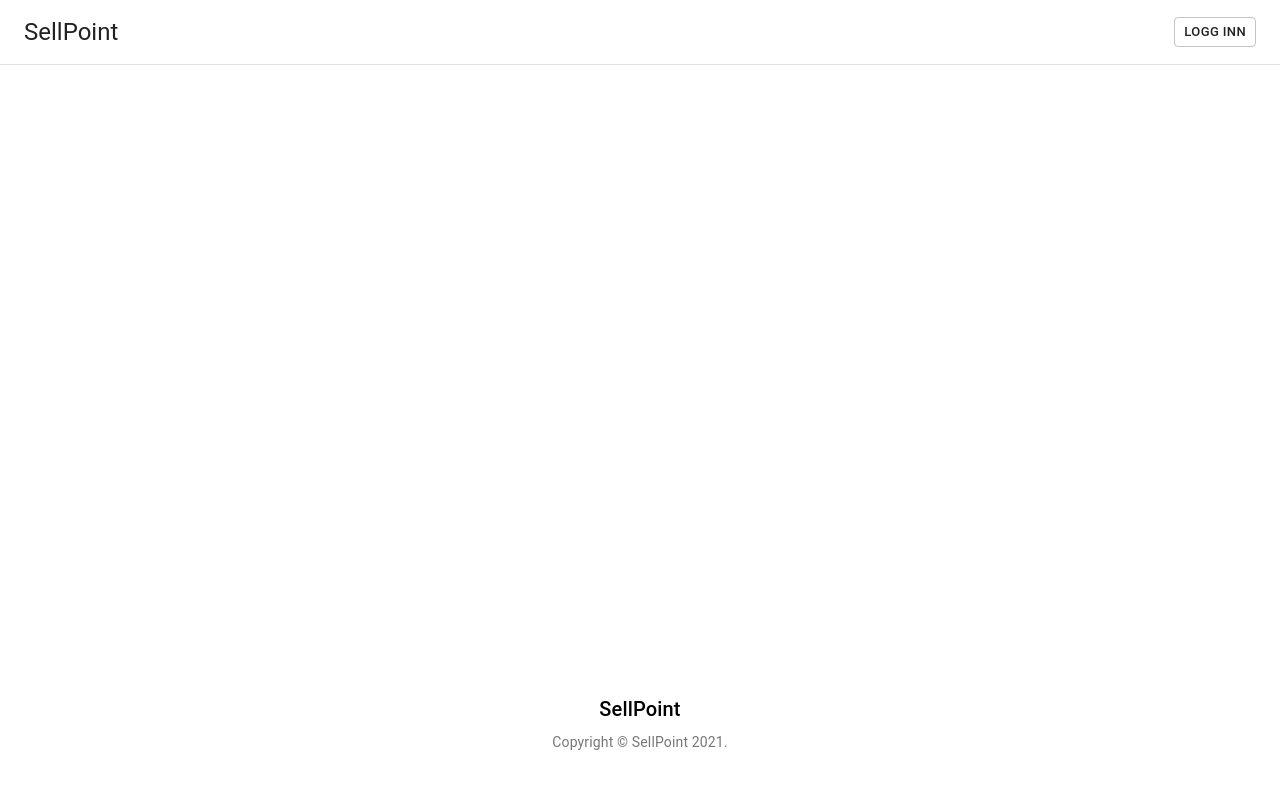
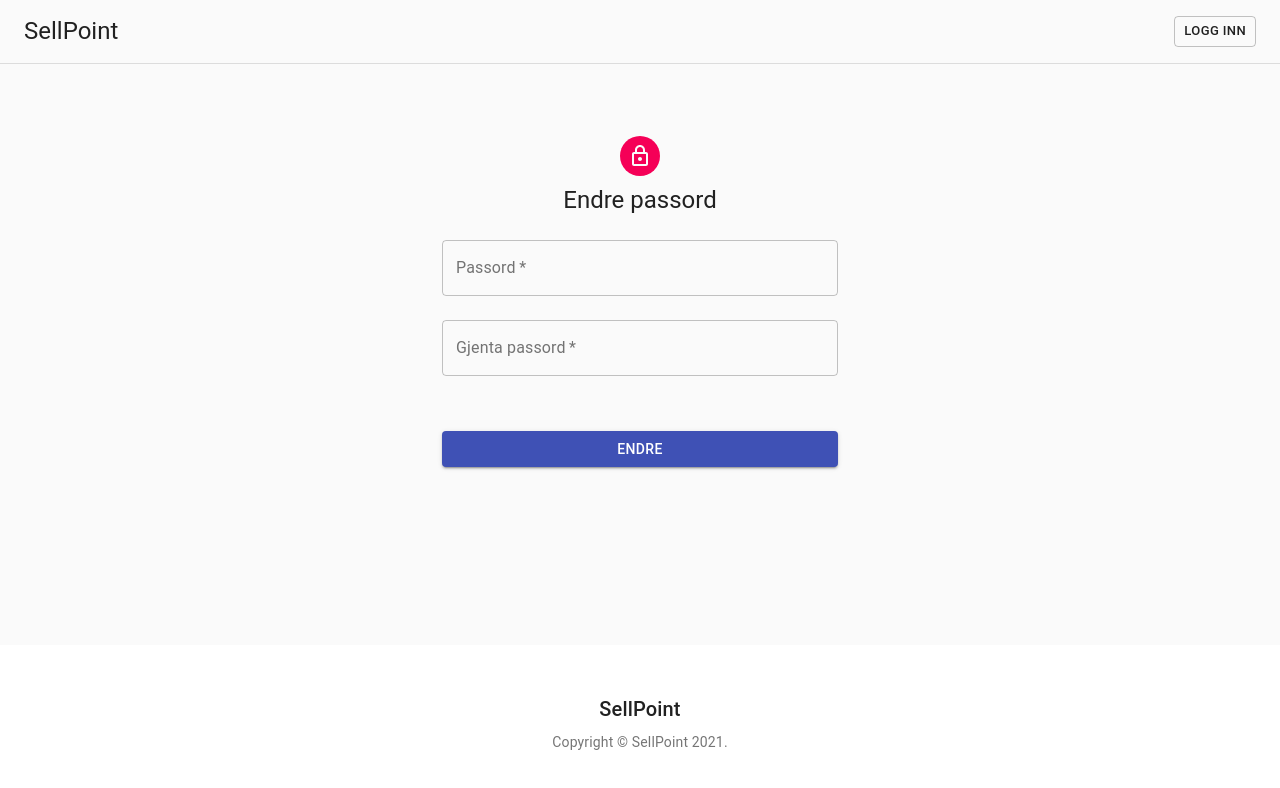
Before and after one commit to haakonnese/TDT4140-Programvareutvikling, a React (Create React App) app in the folder frontend/: page /passordredigering in a window 1280 px wide. Shown: the top 788 px of the page. Built offline with nearby package versions, Linux system fonts and the light colour scheme.

Commit message:
endre passord, bruker- og annonse-info #14

```diff
--- a/frontend/src/App.js
+++ b/frontend/src/App.js
@@ -12,6 +12,7 @@ import UserAds from "./user/UserInfo/UserAds";
 import UserProfile from "./user/UserInfo/UserProfile";
 import EditUser from "./user/UserInfo/EditUser";
 import EditAd from "./user/UserInfo/EditAd";
+import EditPassword from "./user/UserInfo/EditPassword";
 
 function App() {
   const [loggedIn, setLoggedIn] = useState(
@@ -70,6 +71,11 @@ function App() {
             path="/profilredigering"
             render={() => <EditUser loggedIn={loggedIn} />}
           />
+          <Route
+            exact
+            path="/passordredigering"
+            render={() => <EditPassword loggedIn={loggedIn} />}
+          />
           <Route exact path="/endreannonse/:id" component={EditAd} />
           <Route exact path="/" component={Products}></Route>
           <Route exact path="/products/:id" component={ProductInfo} />
--- a/frontend/src/service/FetchData.js
+++ b/frontend/src/service/FetchData.js
@@ -72,24 +72,24 @@ export function PostData(
 //   });
 // }
 
-// export function GetUserData(type) {
-//   // fetches data from the given endpoint and returns the promise (responseJson)
-//   return new Promise((resolve, reject) => {
-//     const headers = {
-//       Accept: "application/json",
-//     };
-//     if (localStorage.getItem("token") != null) {
-//       headers.Authorization = "Token " + localStorage.getItem("token");
-//     }
-//     fetch(BASE_URL + type, {
-//       method: "GET",
-//       headers: headers,
-//     })
-//       .then((response) => response.json())
-//       .then((responseJson) => resolve(responseJson))
-//       .catch((error) => reject(error));
-//   });
-// }
+export function GetUserData(type) {
+  // fetches data from the given endpoint and returns the promise (responseJson)
+  return new Promise((resolve, reject) => {
+    const headers = {
+      Accept: "application/json",
+    };
+    if (localStorage.getItem("token") != null) {
+      headers.Authorization = "Token " + localStorage.getItem("token");
+    }
+    fetch(BASE_URL + type, {
+      method: "GET",
+      headers: headers,
+    })
+      .then((response) => response.json())
+      .then((responseJson) => resolve(responseJson))
+      .catch((error) => reject(error));
+  });
+}
 
 export function GetData(type, userData = null) {
   // fetches data from the given endpoint and returns the promise (responseJson)
--- /dev/null
+++ b/frontend/src/user/UserInfo/EditPassword.js
@@ -0,0 +1,117 @@
+import { React, useState } from "react";
+import { PostData } from "../../service/FetchData";
+import Avatar from "@material-ui/core/Avatar";
+import Button from "@material-ui/core/Button";
+import CssBaseline from "@material-ui/core/CssBaseline";
+// import Grid from "@material-ui/core/Grid";
+import TextField from "@material-ui/core/TextField";
+import LockOutlinedIcon from "@material-ui/icons/LockOutlined";
+import Typography from "@material-ui/core/Typography";
+import useStyles from "../../standardComponents/styles";
+import Container from "@material-ui/core/Container";
+import InputTextField from "../../standardComponents/InputTextField";
+import { useHistory } from "react-router-dom";
+import PropTypes from "prop-types";
+
+import { emailError, passwordError } from "../errorMessages";
+export default function Registation(props) {
+  // css for jsx
+  const classes = useStyles();
+  const history = useHistory();
+  const [details, setDetails] = useState({
+    user: { first_name: "", last_name: "", username: "", password: "" },
+    birth_year: "",
+    phone: "",
+    city: "",
+  });
+  // hooks
+  const [passwordCheck, setPasswordCheck] = useState("");
+  const [error, setError] = useState({ errorMessage: "", errorType: "" });
+  // check if logged in
+
+  // submit-button. What to do when someone tries to register
+  const handleSubmit = (e) => {
+    e.preventDefault();
+    // error-handeling
+    if (details.user.password !== passwordCheck) {
+      setError({ errorMessage: passwordError, errorType: "password" });
+    } else {
+      // send registration to database and then do something with the result
+      const method = "PUT";
+      PostData("user/register", details, "application/json", method)
+        .then((result) => {
+          // console.log(result);
+          if (result.token) {
+            localStorage.setItem("token", result.token);
+            history.push("/");
+          } else {
+            setError({ erorMessage: emailError, errorType: "email" });
+          }
+        })
+        .catch(() => {
+          setError({ erorMessage: emailError, errorType: "email" });
+        });
+    }
+  };
+
+  return (
+    <Container component="main" maxWidth="xs">
+      <CssBaseline />
+      <div className={classes.paper}>
+        <Avatar className={classes.avatar}>
+          <LockOutlinedIcon />
+        </Avatar>
+        <Typography component="h1" variant="h5">
+          Endre passord
+        </Typography>
+        <form className={classes.form} onSubmit={handleSubmit}>
+          <InputTextField
+            value="password"
+            user={true}
+            type="password"
+            id="password"
+            label="Passord"
+            errorMessage={error.errorMessage}
+            errorType={error.errorType}
+            autoComplete="off"
+            val={details.user.password}
+            details={details}
+            setDetails={setDetails}
+          />
+          <TextField
+            variant="outlined"
+            margin="normal"
+            required
+            fullWidth
+            value={passwordCheck}
+            type="password"
+            id="password2"
+            label="Gjenta passord"
+            error={error.errorMessage === passwordError}
+            helperText={
+              error.errorMessage === passwordError
+                ? error.errorMessage
+                : error.errorMessage === ""
+                ? " "
+                : false
+            }
+            onChange={(e) => setPasswordCheck(e.target.value)}
+          />
+          <Button
+            type="submit"
+            fullWidth
+            variant="contained"
+            color="primary"
+            className={classes.submit}
+          >
+            Endre
+          </Button>
+        </form>
+      </div>
+    </Container>
+  );
+}
+Registation.propTypes = {
+  changeLoggedIn: PropTypes.func,
+  loggedIn: PropTypes.bool,
+};
--- a/frontend/src/user/UserInfo/EditUser.js
+++ b/frontend/src/user/UserInfo/EditUser.js
@@ -1,50 +1,44 @@
 import { React, useState, useEffect } from "react";
-import { PostData, GetData } from "../../service/FetchData";
-import Avatar from "@material-ui/core/Avatar";
-import Button from "@material-ui/core/Button";
-import CssBaseline from "@material-ui/core/CssBaseline";
-// import Grid from "@material-ui/core/Grid";
-// import TextField from "@material-ui/core/TextField";
+import { GetUserData, PostData } from "../../service/FetchData";
+import PropTypes from "prop-types";
+import {
+  Avatar,
+  Button,
+  CssBaseline,
+  Typography,
+  Container,
+} from "@material-ui/core";
 import LockOutlinedIcon from "@material-ui/icons/LockOutlined";
-import Typography from "@material-ui/core/Typography";
+// import { Autocomplete } from "@material-ui/lab";
+// import PostAdd from "@material-ui/icons/PostAdd";
 import useStyles from "../../standardComponents/styles";
-import Container from "@material-ui/core/Container";
 import InputTextField from "../../standardComponents/InputTextField";
-import { /* Link, */ useHistory } from "react-router-dom";
-import PropTypes from "prop-types";
-
-import {
-  emailError,
-  // passwordError,
-  toYoungError,
-  toOldError,
-} from "../errorMessages";
+import { useHistory } from "react-router-dom";
+// import Registration from "../../user/Registration";
+// import { phoneError } from "./errorMessages";
+import { emailError, toYoungError, toOldError } from "../errorMessages";
 
 EditUser.propTypes = {
-  changeLoggedIn: PropTypes.func,
-  loggedIn: PropTypes.bool,
+  errorType: PropTypes.string,
 };
 
-export default function EditUser(props) {
-  // css for jsx
+export default function EditUser() {
   const classes = useStyles();
   const history = useHistory();
-  const { changeLoggedIn, loggedIn } = props;
   const [details, setDetails] = useState({
-    user: { first_name: "", last_name: "", username: "", password: "" },
+    user: { first_name: "", last_name: "" },
     birth_year: "",
     phone: "",
     city: "",
   });
-  // hooks
-  // const [passwordCheck, setPasswordCheck] = useState("");
+
   const [error, setError] = useState({ errorMessage: "", errorType: "" });
-  // gettng data
+
   useEffect(() => {
-    if (loggedIn) {
-      GetData("user/register", details)
+    GetUserData("user/user")
       .then((result) => {
-          if (result.token) {
+        console.log(result);
+        if (result) {
           setDetails(result);
         } else {
           console.log("Feil");
@@ -53,10 +47,8 @@ export default function EditUser(props) {
       .catch(() => {
         history.push("/404");
       });
-    }
   }, []);
 
-  // submit-button. What to do when someone tries to register
   const handleSubmit = (e) => {
     e.preventDefault();
     // error-handeling
@@ -64,16 +56,14 @@ export default function EditUser(props) {
       setError({ errorMessage: toOldError, errorType: "number" });
     } else if (parseInt(details.birth_year) > new Date().getFullYear() - 13) {
       setError({ errorMessage: toYoungError, errorType: "number" });
-      // } else if (details.user.password !== passwordCheck) {
-      // setError({ errorMessage: passwordError, errorType: "password" });
     } else {
       // send registration to database and then do something with the result
-      PostData("user/register", details)
+      const method = "PUT";
+      PostData("user/register", details, "application/json", method)
         .then((result) => {
           // console.log(result);
           if (result.token) {
             localStorage.setItem("token", result.token);
-            changeLoggedIn(true);
             history.push("/");
           } else {
             setError({ erorMessage: emailError, errorType: "email" });
@@ -93,7 +83,7 @@ export default function EditUser(props) {
           <LockOutlinedIcon />
         </Avatar>
         <Typography component="h1" variant="h5">
-          Rediger profil
+          Endre info
         </Typography>
         <form className={classes.form} onSubmit={handleSubmit}>
           <InputTextField
@@ -107,7 +97,6 @@ export default function EditUser(props) {
             details={details}
             setDetails={setDetails}
             autoFocus
-            on
           />
           <InputTextField
             value="last_name"
@@ -120,6 +109,20 @@ export default function EditUser(props) {
             details={details}
             setDetails={setDetails}
           />
+          {/* <InputTextField
+            value="username"
+            user={true}
+            type="email"
+            id="username"
+            label="E-post"
+            errorMessage={error.errorMessage}
+            errorType={error.errorType}
+            displayHelper={emailError}
+            autoComplete="email"
+            val={details.user.username}
+            details={details}
+            setDetails={setDetails}
+          /> */}
           <InputTextField
             value="phone"
             user={false}
@@ -163,15 +166,8 @@ export default function EditUser(props) {
             color="primary"
             className={classes.submit}
           >
-            ferdig
+            Endre
           </Button>
-          {/* <Grid container>
-            <Grid item>
-              <Link to="/logginn" variant="body2">
-                {"Har du allerede bruker? Logg inn her"}
-              </Link>
-            </Grid>
-          </Grid> */}
         </form>
       </div>
       {/* <Box mt={8}>
--- a/frontend/src/user/UserInfo/UserProfile.js
+++ b/frontend/src/user/UserInfo/UserProfile.js
@@ -1,17 +1,18 @@
-import React from "react";
-import { Link } from "react-router-dom";
+import { React, useState, useEffect } from "react";
+import { Link, useHistory } from "react-router-dom";
 import {
-  //   Card,
-  //   CardMedia,
-  //   CardContent,
-  //   Typography,
-  //   CircularProgress,
-  //   IconButton,
-  Grid,
+  Card,
+  // CardMedia,
+  CardContent,
+  Typography,
+  CardActions,
+  Button,
+  // CircularProgress,
+  // IconButton,
 } from "@material-ui/core";
 // import PropTypes from "prop-types";
 import useStyles from "./styles";
-// import { GetData } from "../../../service/FetchData";
+import { GetUserData } from "../../service/FetchData";
 
 // define which type the product info will be
 // UserProfile.propTypes = {
@@ -19,41 +20,77 @@ import useStyles from "./styles";
 //   errorType: PropTypes.string,
 // };
 
-function UserProfile() {
-  // hooks
-  //   const history = useHistory();
-  //   const [products, setProducts] = useState();
+export default function UserProfile() {
+  const classes = useStyles();
+  const history = useHistory();
+  const [details, setDetails] = useState({
+    user: { first_name: "", last_name: "", username: "", password: "" },
+    birth_year: "",
+    phone: "",
+    city: "",
+  });
 
-  //   // "match" matches given id with id from url
-  //   useEffect(() => {
-  //     GetData("listing/listing", match.params.id)
-  //       .then((result) => {
-  //         if (result.id) {
-  //           result.img = "http://127.0.0.1:8000" + result.img;
-  //           setProducts(result);
-  //           // console.log(products);
-  //         } else {
-  //           console.log("Feil");
-  //         }
-  //       })
-  //       .catch(() => {
-  //         history.push("/404");
-  //       });
-  //   }, []);
-
-  // css for jsx
-  const classes = useStyles();
+  useEffect(() => {
+    GetUserData("user/user")
+      .then((result) => {
+        console.log(result);
+        if (result) {
+          setDetails(result);
+        } else {
+          console.log("Feil");
+        }
+      })
+      .catch(() => {
+        history.push("/404");
+      });
+  }, []);
   return (
     <main className={classes.main}>
-      <Grid container>
-        <Grid item>
-          <Link to="/profilredigering" variant="body2">
-            {"Rediger profil"}
+      <Card className={classes.root}>
+        <CardContent>
+          <div className={classes.cardContent}>
+            <Typography varient="h5" gutterBottom>
+              {details.user.first_name} {details.user.last_name}
+            </Typography>
+          </div>
+          <div className={classes.cardContent}>
+            <Typography varient="h5">{details.user.username}</Typography>
+            <Typography varient="h2" color="textSecondary">
+              Tlf: {details.phone}
+            </Typography>
+            <Typography varient="h2" color="textSecondary">
+              By: {details.city}
+            </Typography>
+          </div>
+        </CardContent>
+        <CardActions disableSpacing className={classes.cardActions}>
+          <Link to="/profilredigering">
+            <Button
+              className={classes.infoButton}
+              aria-label="rediger info"
+              variant="outlined"
+              color="primary"
+            >
+              Rediger info
+            </Button>
           </Link>
-        </Grid>
-      </Grid>
+          <Link to="/passordredigering">
+            <Button
+              className={classes.infoButton}
+              aria-label="endre passord"
+              variant="outlined"
+              color="primary"
+            >
+              Endre passord
+            </Button>
+          </Link>
+          {/* En knapp for å legge produkt til i favoritter - kan jobbes på med onClick osv. */}
+          {/* Kan kommenteres ut når vi har opprettet favoritter hos bruker */}
+          {/* <IconButton className={classes.iconButton} aria-label="Favoriser">
+          <FavoriteBorderIcon />
+        </IconButton> */}
+        </CardActions>
+      </Card>
     </main>
   );
 }
-
-export default UserProfile;
```
Also changed, not shown: 2 other files (tests, documents, lock files or other folders). Lines whose indentation alone changed are shown as unchanged.
